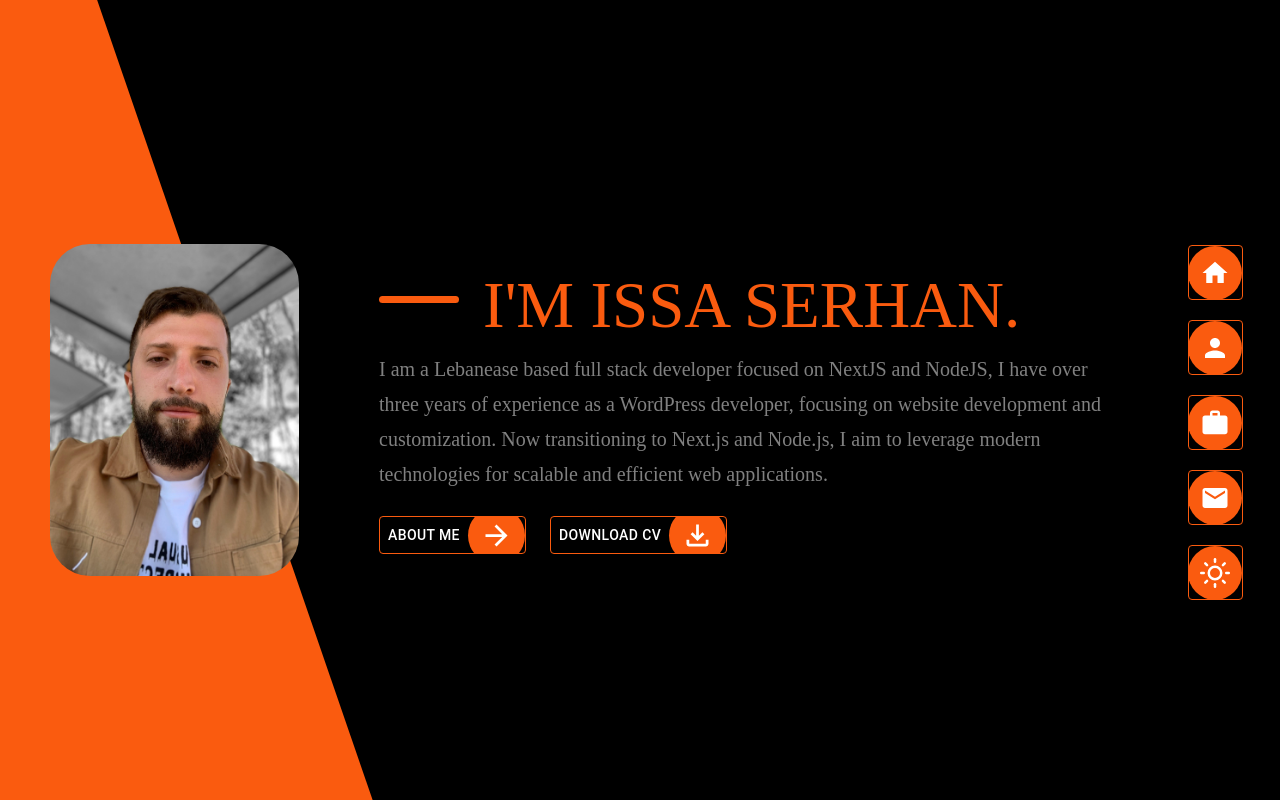
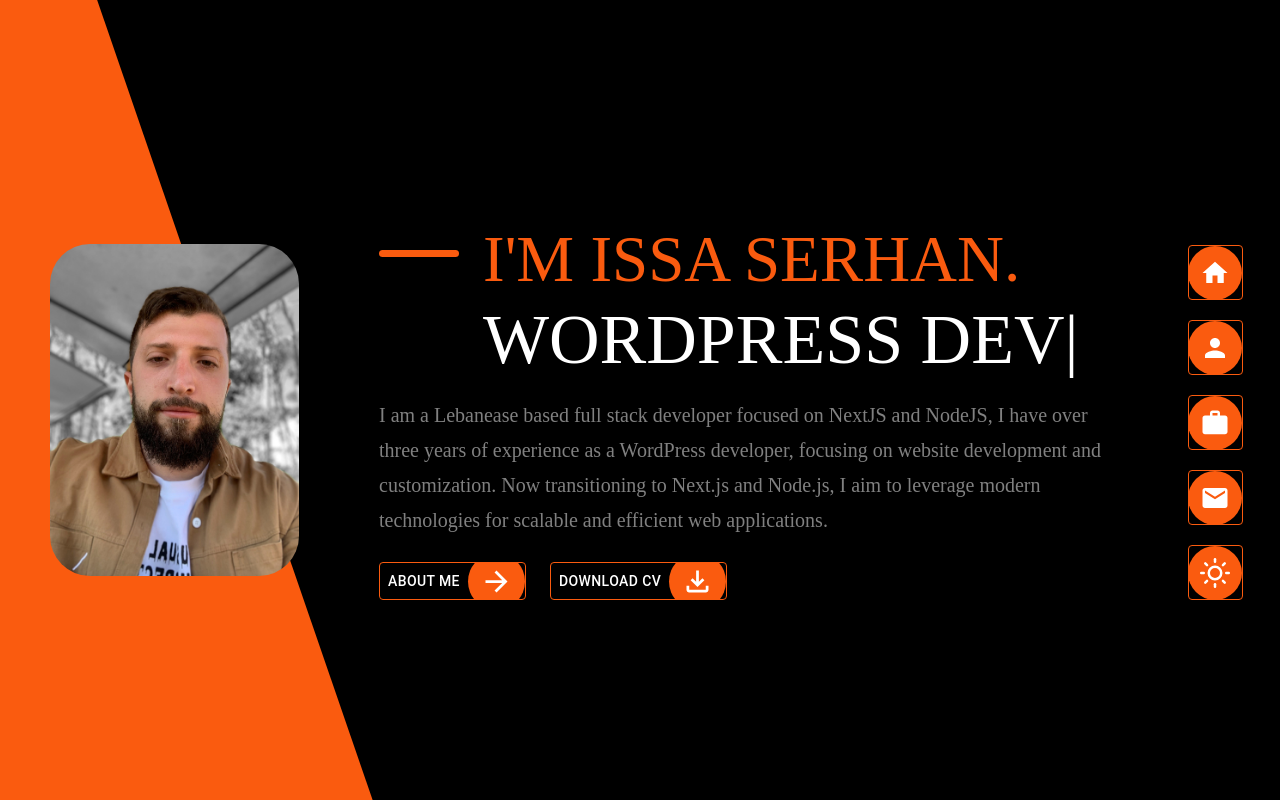
Before and after one commit to isasarhan/portolio, a Next.js app: page / in a window 1280 px wide. Built offline with nearby package versions, Linux system fonts and the light colour scheme.

Commit message:
adding auto header

```diff
--- a/app/page.jsx
+++ b/app/page.jsx
@@ -21,7 +21,7 @@ export default function Home() {
                 <div className="line me-4"></div>
                 <h1 className="text-color ">
                   <span className="text-common d-block ">I'M ISSA SERHAN.</span>
-                  {/* <div className="animated-text position-relative">
+                  <div className="animated-text position-relative">
                     <TypeAnimation
                       className='mb-2 typeAnimation'
                       sequence={[
@@ -39,7 +39,7 @@ export default function Home() {
                       speed={50}
                       style={{ fontSize: '70px', display: 'inline-block' }}
                       repeat={Infinity}
-                    /></div> */}
+                    /></div>
                 </h1>
               </div>
               <p className="text-color mb-4">I am a Lebanease based full stack developer focused on NextJS and NodeJS,
```
